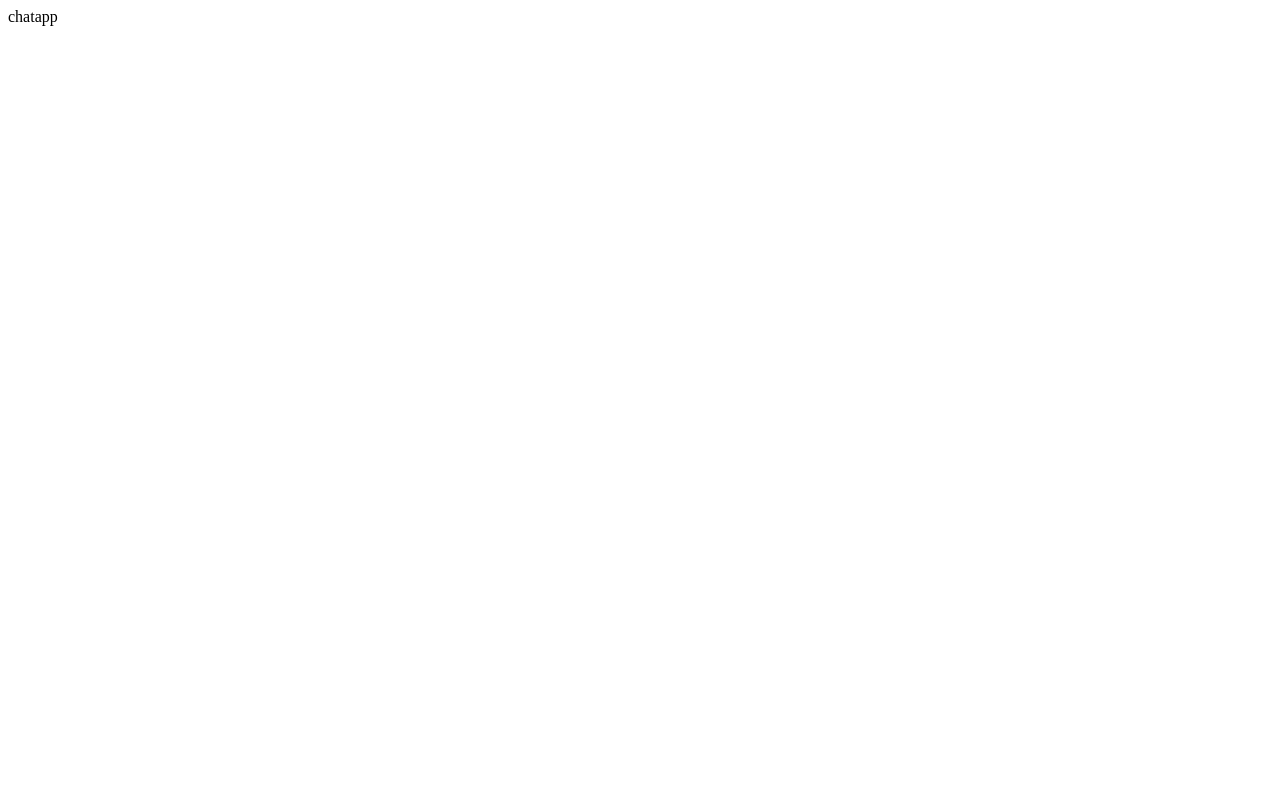
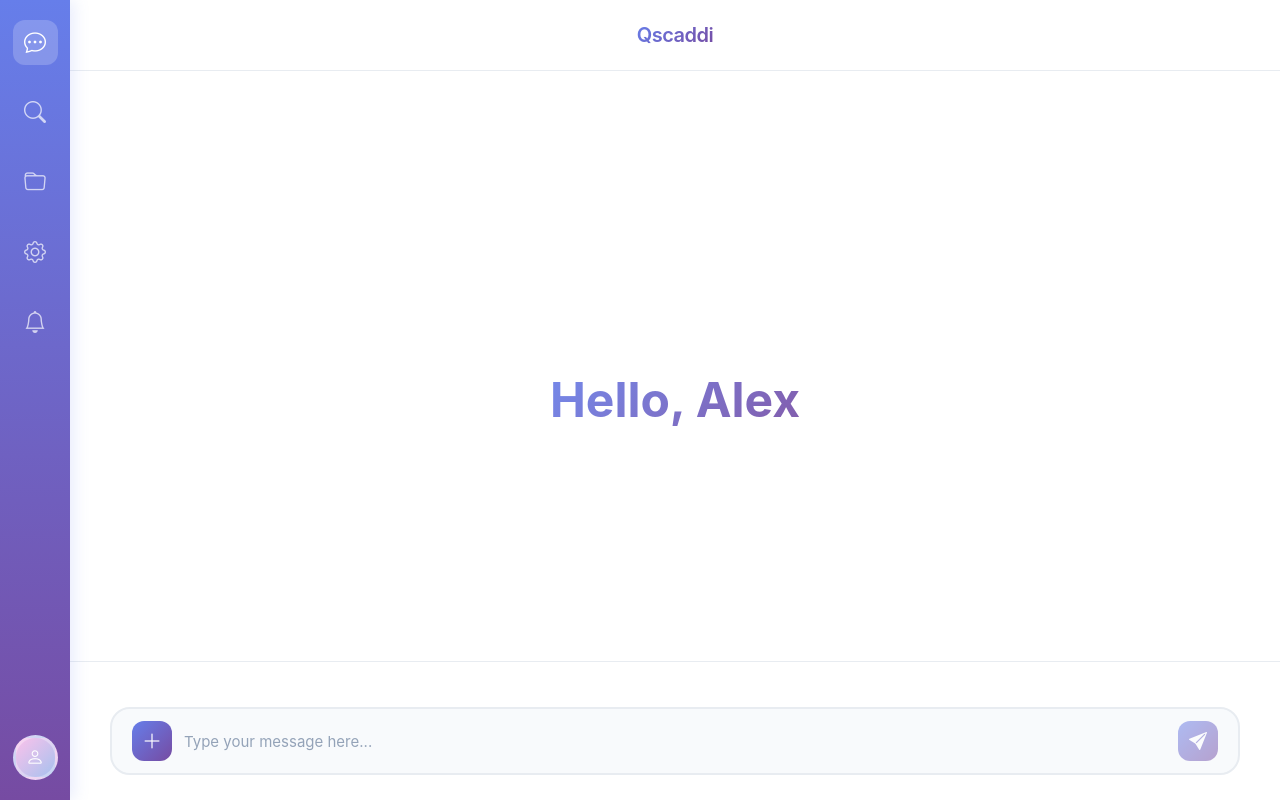
Before and after one commit to janishamanaliyil-debug/qscaddi, a Django app: page / in a window 1280 px wide. Before the commit the page is almost empty. Run offline with Django 5.2, Linux system fonts and the light colour scheme; some libraries are stand-ins or nearby versions.

Commit message:
2.0.0 : index html,css,js coded

```diff
--- /dev/null
+++ b/chatapp/static/script/index.js
@@ -0,0 +1,91 @@
+
+        const messageInput = document.getElementById('messageInput');
+        const sendBtn = document.getElementById('sendBtn');
+        const chatArea = document.getElementById('chatArea');
+        const fileInput = document.getElementById('fileInput');
+        const filePreview = document.getElementById('filePreview');
+        const centerGreeting = document.getElementById('centerGreeting');
+        let selectedFiles = [];
+
+        // Auto-resize textarea
+        messageInput.addEventListener('input', function() {
+            this.style.height = 'auto';
+            this.style.height = Math.min(this.scrollHeight, 120) + 'px';
+
+            // Enable/disable send button
+            sendBtn.disabled = this.value.trim() === '';
+        });
+
+        // Handle Enter key
+        messageInput.addEventListener('keypress', function(e) {
+            if (e.key === 'Enter' && !e.shiftKey) {
+                e.preventDefault();
+                if (this.value.trim() !== '') {
+                    sendMessage();
+                }
+            }
+        });
+
+        // Send message
+        sendBtn.addEventListener('click', sendMessage);
+
+        function sendMessage() {
+            const message = messageInput.value.trim();
+            if (message === '') return;
+
+            // Hide center greeting
+            centerGreeting.classList.add('hidden');
+
+            // Add message to chat
+            const messageDiv = document.createElement('div');
+            messageDiv.className = 'chat-message';
+            messageDiv.textContent = message;
+            chatArea.appendChild(messageDiv);
+
+            // Clear input
+            messageInput.value = '';
+            messageInput.style.height = 'auto';
+            sendBtn.disabled = true;
+
+            // Clear files
+            selectedFiles = [];
+            filePreview.innerHTML = '';
+
+            // Scroll to bottom
+            chatArea.scrollTop = chatArea.scrollHeight;
+        }
+
+        // Handle file selection
+        fileInput.addEventListener('change', function(e) {
+            selectedFiles = Array.from(e.target.files);
+            displayFilePreview();
+        });
+
+        function displayFilePreview() {
+            filePreview.innerHTML = '';
+            selectedFiles.forEach((file, index) => {
+                const chip = document.createElement('div');
+                chip.className = 'file-chip';
+                chip.innerHTML = `
+                    <i class="bi bi-paperclip"></i>
+                    <span>${file.name}</span>
+                    <span class="remove" onclick="removeFile(${index})">
+                        <i class="bi bi-x"></i>
+                    </span>
+                `;
+                filePreview.appendChild(chip);
+            });
+        }
+
+        function removeFile(index) {
+            selectedFiles.splice(index, 1);
+            displayFilePreview();
+        }
+
+        // Sidebar icon click handlers
+        document.querySelectorAll('.sidebar-icon').forEach(icon => {
+            icon.addEventListener('click', function() {
+                document.querySelectorAll('.sidebar-icon').forEach(i => i.classList.remove('active'));
+                this.classList.add('active');
+            });
+        });
--- /dev/null
+++ b/chatapp/static/style/index.css
@@ -0,0 +1,284 @@
+
+        * {
+            margin: 0;
+            padding: 0;
+            box-sizing: border-box;
+        }
+
+        body {
+            font-family: -apple-system, BlinkMacSystemFont, 'Segoe UI', Roboto, Oxygen, Ubuntu, Cantarell, sans-serif;
+            overflow: hidden;
+            background: linear-gradient(135deg, #f5f7fa 0%, #e8f0fe 100%);
+        }
+
+        .app-container {
+            display: flex;
+            height: 100vh;
+        }
+
+        /* Sidebar Styles */
+        .sidebar {
+            width: 70px;
+            background: linear-gradient(180deg, #667eea 0%, #764ba2 100%);
+            display: flex;
+            flex-direction: column;
+            align-items: center;
+            padding: 20px 0;
+            box-shadow: 4px 0 15px rgba(102, 126, 234, 0.15);
+            position: relative;
+            z-index: 10;
+        }
+
+        .sidebar-icon {
+            width: 45px;
+            height: 45px;
+            display: flex;
+            align-items: center;
+            justify-content: center;
+            margin-bottom: 25px;
+            cursor: pointer;
+            border-radius: 12px;
+            transition: all 0.3s ease;
+            color: rgba(255, 255, 255, 0.7);
+            font-size: 22px;
+        }
+
+        .sidebar-icon:hover {
+            background: rgba(255, 255, 255, 0.15);
+            color: white;
+            transform: translateY(-2px);
+        }
+
+        .sidebar-icon.active {
+            background: rgba(255, 255, 255, 0.2);
+            color: white;
+        }
+
+        .sidebar-bottom {
+            margin-top: auto;
+        }
+
+        .user-avatar {
+            width: 45px;
+            height: 45px;
+            border-radius: 50%;
+            background: linear-gradient(135deg, #fbc2eb 0%, #a6c1ee 100%);
+            display: flex;
+            align-items: center;
+            justify-content: center;
+            color: white;
+            font-weight: 600;
+            font-size: 18px;
+            cursor: pointer;
+            border: 3px solid rgba(255, 255, 255, 0.3);
+            transition: all 0.3s ease;
+        }
+
+        .user-avatar:hover {
+            transform: scale(1.1);
+            border-color: white;
+        }
+
+        /* Main Content */
+        .main-content {
+            flex: 1;
+            display: flex;
+            flex-direction: column;
+            background: #ffffff;
+            position: relative;
+        }
+
+        /* Header */
+        .header {
+            padding: 20px 40px;
+            background: white;
+            border-bottom: 1px solid #e8ecf1;
+            display: flex;
+            align-items: center;
+            justify-content: center;
+        }
+
+        .app-name {
+            font-size: 20px;
+            font-weight: 600;
+            background: linear-gradient(135deg, #667eea 0%, #764ba2 100%);
+            -webkit-background-clip: text;
+            -webkit-text-fill-color: transparent;
+            background-clip: text;
+            letter-spacing: -0.5px;
+        }
+
+        /* Center Greeting */
+        .center-greeting {
+            position: absolute;
+            top: 50%;
+            left: 50%;
+            transform: translate(-50%, -50%);
+            font-size: 48px;
+            font-weight: 700;
+            background: linear-gradient(135deg, #667eea 0%, #764ba2 100%);
+            -webkit-background-clip: text;
+            -webkit-text-fill-color: transparent;
+            background-clip: text;
+            opacity: 0.9;
+            pointer-events: none;
+            transition: opacity 0.3s ease;
+        }
+
+        .center-greeting.hidden {
+            display: none;
+        }
+
+        /* Chat Area */
+        .chat-area {
+            flex: 1;
+            overflow-y: auto;
+            padding: 30px 40px;
+            display: flex;
+            flex-direction: column;
+        }
+
+        .chat-message {
+            background: linear-gradient(135deg, #f5f7fa 0%, #e8f0fe 100%);
+            padding: 18px 24px;
+            border-radius: 16px;
+            margin-bottom: 15px;
+            max-width: 80%;
+            box-shadow: 0 2px 8px rgba(102, 126, 234, 0.08);
+        }
+
+        /* Input Area */
+        .input-container {
+            padding: 25px 40px;
+            background: white;
+            border-top: 1px solid #e8ecf1;
+        }
+
+        .input-wrapper {
+            display: flex;
+            align-items: flex-end;
+            gap: 12px;
+            background: #f8fafc;
+            border: 2px solid #e8ecf1;
+            border-radius: 20px;
+            padding: 12px 20px;
+            transition: all 0.3s ease;
+        }
+
+        .input-wrapper:focus-within {
+            border-color: #667eea;
+            background: white;
+            box-shadow: 0 4px 20px rgba(102, 126, 234, 0.1);
+        }
+
+        .file-input-btn {
+            width: 40px;
+            height: 40px;
+            background: linear-gradient(135deg, #667eea 0%, #764ba2 100%);
+            border: none;
+            border-radius: 12px;
+            color: white;
+            display: flex;
+            align-items: center;
+            justify-content: center;
+            cursor: pointer;
+            transition: all 0.3s ease;
+            font-size: 20px;
+        }
+
+        .file-input-btn:hover {
+            transform: translateY(-2px);
+            box-shadow: 0 6px 20px rgba(102, 126, 234, 0.3);
+        }
+
+        .message-input {
+            flex: 1;
+            border: none;
+            outline: none;
+            background: transparent;
+            font-size: 15px;
+            resize: none;
+            max-height: 120px;
+            min-height: 24px;
+            padding: 8px 0;
+            font-family: inherit;
+            color: #1a1a1a;
+        }
+
+        .message-input::placeholder {
+            color: #94a3b8;
+        }
+
+        .send-btn {
+            width: 40px;
+            height: 40px;
+            background: linear-gradient(135deg, #667eea 0%, #764ba2 100%);
+            border: none;
+            border-radius: 12px;
+            color: white;
+            display: flex;
+            align-items: center;
+            justify-content: center;
+            cursor: pointer;
+            transition: all 0.3s ease;
+            font-size: 18px;
+        }
+
+        .send-btn:hover {
+            transform: translateY(-2px);
+            box-shadow: 0 6px 20px rgba(102, 126, 234, 0.3);
+        }
+
+        .send-btn:disabled {
+            opacity: 0.5;
+            cursor: not-allowed;
+        }
+
+        /* File Preview */
+        .file-preview {
+            display: flex;
+            gap: 10px;
+            padding: 10px 20px;
+            flex-wrap: wrap;
+        }
+
+        .file-chip {
+            display: flex;
+            align-items: center;
+            gap: 8px;
+            background: linear-gradient(135deg, #e8f0fe 0%, #f5f7fa 100%);
+            padding: 8px 14px;
+            border-radius: 20px;
+            font-size: 13px;
+            color: #667eea;
+            border: 1px solid #d0d9e8;
+        }
+
+        .file-chip .remove {
+            cursor: pointer;
+            font-size: 16px;
+            color: #94a3b8;
+            transition: color 0.2s;
+        }
+
+        .file-chip .remove:hover {
+            color: #ef4444;
+        }
+
+        /* Scrollbar */
+        ::-webkit-scrollbar {
+            width: 8px;
+        }
+
+        ::-webkit-scrollbar-track {
+            background: #f1f5f9;
+        }
+
+        ::-webkit-scrollbar-thumb {
+            background: linear-gradient(180deg, #667eea 0%, #764ba2 100%);
+            border-radius: 10px;
+        }
+
+        ::-webkit-scrollbar-thumb:hover {
+            background: #5568d3;
+        }
--- a/chatapp/templates/chatapp/index.html
+++ b/chatapp/templates/chatapp/index.html
@@ -1 +1,80 @@
-chatapp
+{% load static %}
+<!DOCTYPE html>
+<html lang="en">
+<head>
+    <meta charset="UTF-8">
+    <meta name="viewport" content="width=device-width, initial-scale=1.0">
+    <title>Modern Chat Interface</title>
+    <link href="https://cdnjs.cloudflare.com/ajax/libs/bootstrap/5.3.2/css/bootstrap.min.css" rel="stylesheet">
+    <link href="https://cdnjs.cloudflare.com/ajax/libs/bootstrap-icons/1.11.1/font/bootstrap-icons.min.css" rel="stylesheet">
+    <!-- custom css -->
+     <link rel="stylesheet" href="{% static 'style/index.css' %}">
+</head>
+<body>
+    <div class="app-container">
+        <!-- Sidebar -->
+        <div class="sidebar">
+            <div class="sidebar-icon active">
+                <i class="bi bi-chat-dots"></i>
+            </div>
+            <div class="sidebar-icon">
+                <i class="bi bi-search"></i>
+            </div>
+            <div class="sidebar-icon">
+                <i class="bi bi-folder"></i>
+            </div>
+            <div class="sidebar-icon">
+                <i class="bi bi-gear"></i>
+            </div>
+            <div class="sidebar-icon">
+                <i class="bi bi-bell"></i>
+            </div>
+
+            <div class="sidebar-bottom">
+                <div class="user-avatar">
+                    <i class="bi bi-person"></i>
+                </div>
+            </div>
+        </div>
+
+        <!-- Main Content -->
+        <div class="main-content">
+            <!-- Header -->
+            <div class="header">
+                <div class="app-name">Qscaddi</div>
+            </div>
+
+            <!-- Center Greeting -->
+            <div class="center-greeting" id="centerGreeting">Hello, Alex</div>
+
+            <!-- Chat Area -->
+            <div class="chat-area" id="chatArea">
+            </div>
+
+            <!-- Input Area -->
+            <div class="input-container">
+                <div class="file-preview" id="filePreview"></div>
+                <div class="input-wrapper">
+                    <input type="file" id="fileInput" style="display: none;" multiple>
+                    <button class="file-input-btn" onclick="document.getElementById('fileInput').click()">
+                        <i class="bi bi-plus-lg"></i>
+                    </button>
+                    <textarea
+                        class="message-input"
+                        id="messageInput"
+                        placeholder="Type your message here..."
+                        rows="1"
+                    ></textarea>
+                    <button class="send-btn" id="sendBtn" disabled>
+                        <i class="bi bi-send-fill"></i>
+                    </button>
+                </div>
+            </div>
+        </div>
+    </div>
+
+    <script src="https://cdnjs.cloudflare.com/ajax/libs/bootstrap/5.3.2/js/bootstrap.bundle.min.js"></script>
+    <!-- custom js -->
+     <script src="{% static 'script/index.js' %}"></script>
+</body>
+</html>
--- a/qscaddi/settings.py
+++ b/qscaddi/settings.py
@@ -11,7 +11,7 @@ https://docs.djangoproject.com/en/5.2/ref/settings/
 """
 
 from pathlib import Path
-
+import os
 # Build paths inside the project like this: BASE_DIR / 'subdir'.
 BASE_DIR = Path(__file__).resolve().parent.parent
 
@@ -116,6 +116,9 @@ USE_TZ = True
 # https://docs.djangoproject.com/en/5.2/howto/static-files/
 
 STATIC_URL = 'static/'
+STATICFILES_DIRS = [
+    os.path.join(BASE_DIR,'chatapp/static')
+]
 
 # Default primary key field type
 # https://docs.djangoproject.com/en/5.2/ref/settings/#default-auto-field
```
